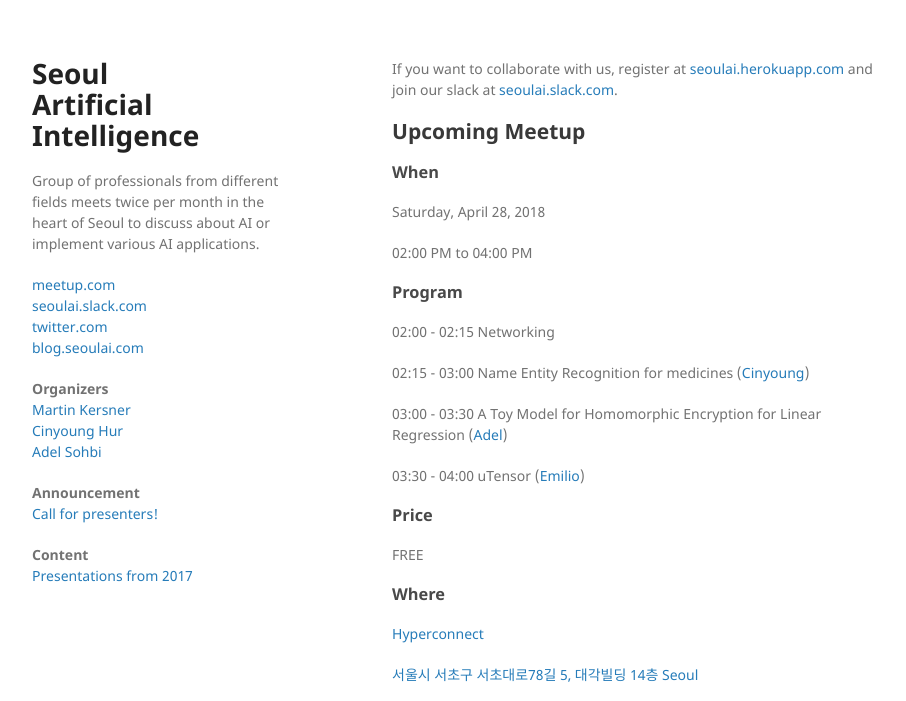
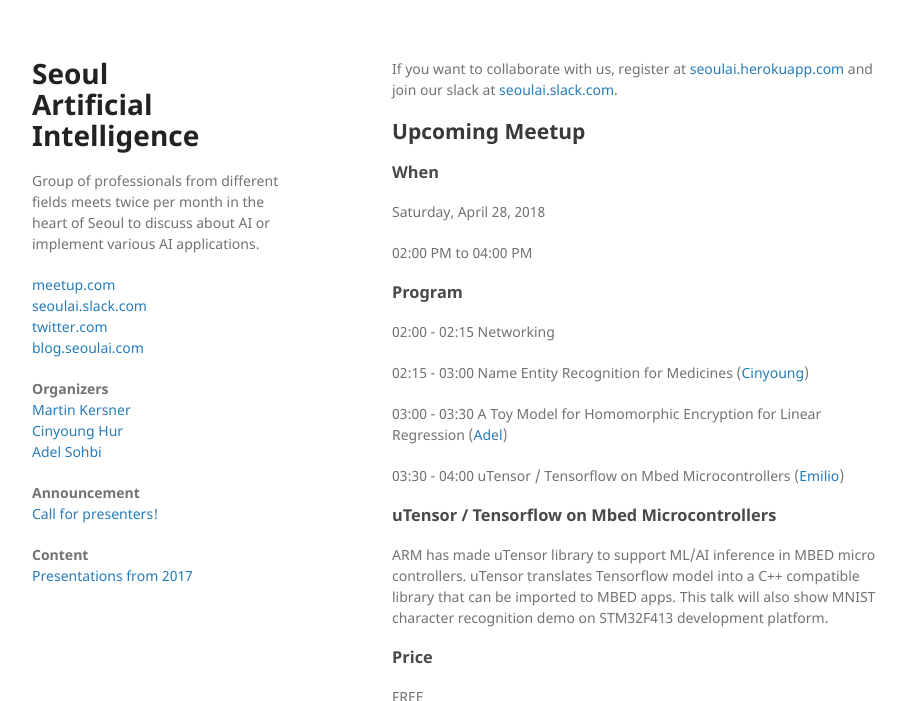
Before and after one commit to martinkersner/seoul-artificial-intelligence-meetup, a Jekyll site: the page built from docs/index.md, in a window 1280 px wide and 900 px high, cut to the strip 0-701 px from the top of the window. Shown: the whole strip, without its empty margins (178-1084 px from the left). Built offline with Jekyll 4.4.1, drawn with Linux system fonts in a browser that asks for light colours.

Commit message:
added abstract for uTensor

```diff
--- a/docs/index.md
+++ b/docs/index.md
@@ -19,11 +19,15 @@
 <!--TBD-->
 02:00 - 02:15 Networking
 
-02:15 - 03:00 Name Entity Recognition for medicines ([Cinyoung](members/cinyoung))
+02:15 - 03:00 Name Entity Recognition for Medicines ([Cinyoung](members/cinyoung))
 
 03:00 - 03:30 A Toy Model for Homomorphic Encryption for Linear Regression ([Adel](members/adel))
 
-03:30 - 04:00 uTensor ([Emilio](members/emilio))
+03:30 - 04:00 uTensor / Tensorflow on Mbed Microcontrollers ([Emilio](members/emilio))
+
+
+### uTensor / Tensorflow on Mbed Microcontrollers
+ARM has made uTensor library to support ML/AI inference in MBED micro controllers. uTensor translates Tensorflow model into a C++ compatible library that can be imported to MBED apps. This talk will also show MNIST character recognition demo on STM32F413 development platform.
 
 
 <!--#### Unconference-->
```
